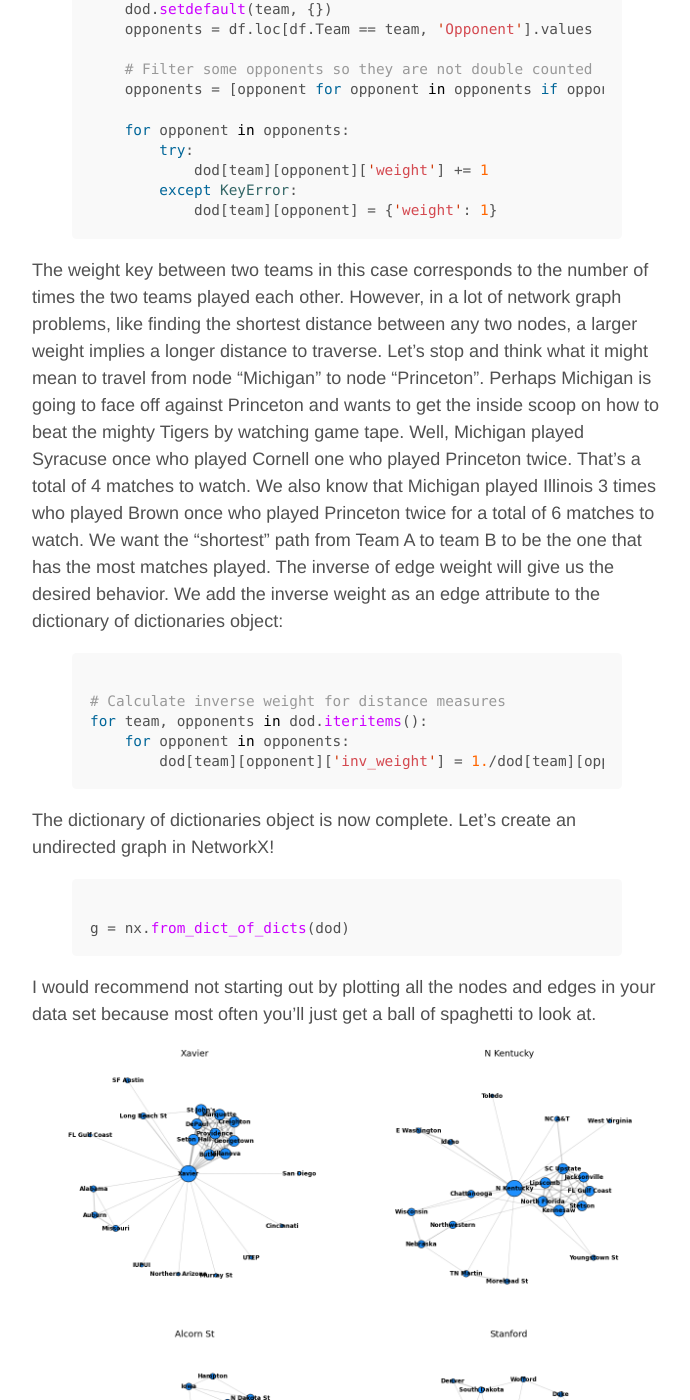
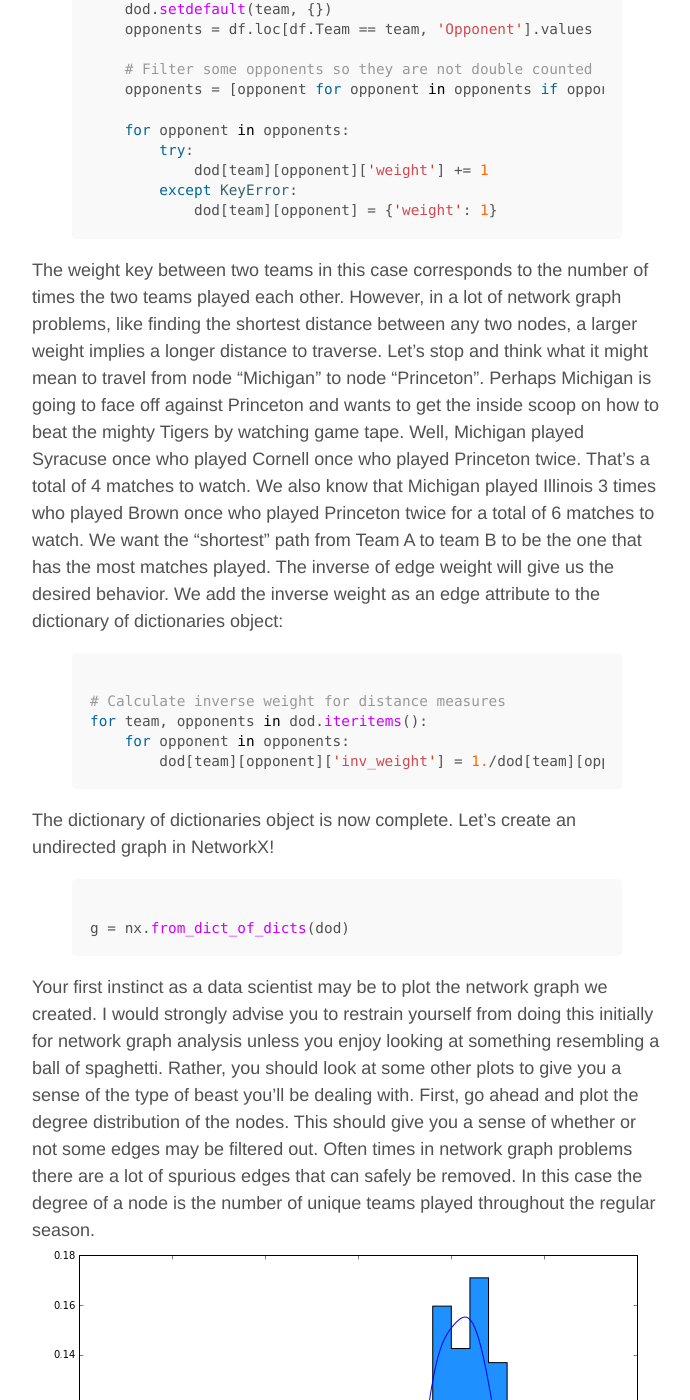
Before and after one commit to yankovai/yankovai.github.io, a Jekyll site: the page built from _posts/2015-04-25-ncaa-networkx-part1.md, in a window 1280 px wide and 1400 px high, scrolled down 1925 px. Shown: the whole window, without its empty margins (293-983 px from the left). Built offline with Jekyll 4.4.1, drawn with Linux system fonts in a browser that asks for light colours; some of the changed text lies outside the part shown.

Commit message:
Added degree distribution

```diff
--- a/_posts/2015-04-25-ncaa-networkx-part1.md
+++ b/_posts/2015-04-25-ncaa-networkx-part1.md
@@ -43,7 +43,7 @@ for team in df.Team.unique():
             dod[team][opponent] = {'weight': 1}
 {% endhighlight %}
 
-The weight key between two teams in this case corresponds to the number of times the two teams played each other. However, in a lot of network graph problems, like finding the shortest distance between any two nodes, a larger weight implies a longer distance to traverse. Let's stop and think what it might mean to travel from node "Michigan" to node "Princeton". Perhaps Michigan is going to face off against Princeton and wants to get the inside scoop on how to beat the mighty Tigers by watching game tape. Well, Michigan played Syracuse once who played Cornell one who played Princeton twice. That's a total of 4 matches to watch. We also know that Michigan played Illinois 3 times who played Brown once who played Princeton twice for a total of 6 matches to watch. We want the "shortest" path from Team A to team B to be the one that has the most matches played. The inverse of edge weight will give us the desired behavior. We add the inverse weight as an edge attribute to the dictionary of dictionaries object:
+The weight key between two teams in this case corresponds to the number of times the two teams played each other. However, in a lot of network graph problems, like finding the shortest distance between any two nodes, a larger weight implies a longer distance to traverse. Let's stop and think what it might mean to travel from node "Michigan" to node "Princeton". Perhaps Michigan is going to face off against Princeton and wants to get the inside scoop on how to beat the mighty Tigers by watching game tape. Well, Michigan played Syracuse once who played Cornell once who played Princeton twice. That's a total of 4 matches to watch. We also know that Michigan played Illinois 3 times who played Brown once who played Princeton twice for a total of 6 matches to watch. We want the "shortest" path from Team A to team B to be the one that has the most matches played. The inverse of edge weight will give us the desired behavior. We add the inverse weight as an edge attribute to the dictionary of dictionaries object:
 
 {% highlight python %}
 # Calculate inverse weight for distance measures
@@ -57,12 +57,9 @@ The dictionary of dictionaries object is now complete. Let's create an undirecte
 g = nx.from_dict_of_dicts(dod)
 {% endhighlight %}
 
+Your first instinct as a data scientist may be to plot the network graph we created. I would strongly advise you to restrain yourself from doing this initially for network graph analysis unless you enjoy looking at something resembling a ball of spaghetti. Rather, you should look at some other plots to give you a sense of the type of beast you'll be dealing with. First, go ahead and plot the degree distribution of the nodes. This should give you a sense of whether or not some edges may be filtered out. Often times in network graph problems there are a lot of spurious edges that can safely be removed. In this case the degree of a node is the number of unique teams played throughout the regular season.
+![Degree distribution of NCAA basketball teams.](/assets/bball_schedule_degree_distribution.png)
+Looks like most teams play some 21 unique opponents on average. The degree distribution is neither exponentially distributed nor is it normally distributed. For an epic read on degree distributions in huge networks you should check out the book Linked by Albert-laszlo Barabasi. Don't be intimidated by the author's double-pronged name, it's a popular science book like Stephen Hawking's The Universe in a Nutshell!
 
 
-
-
-
-
-I would recommend not starting out by plotting all the nodes and edges in your data set because most often you'll just get a ball of spaghetti to look at.
-
-![Ego-centric graphs of 10 random NCAA basketball teams.](/assets/ego_centric_network_sample.png)
+<!-- ![Ego-centric graphs of 10 random NCAA basketball teams.](/assets/ego_centric_network_sample.png) -->
```
Also changed, not shown: assets/bball_schedule_degree_distribution.png (added), assets/bball_schedule_density_distribution.png (added).
